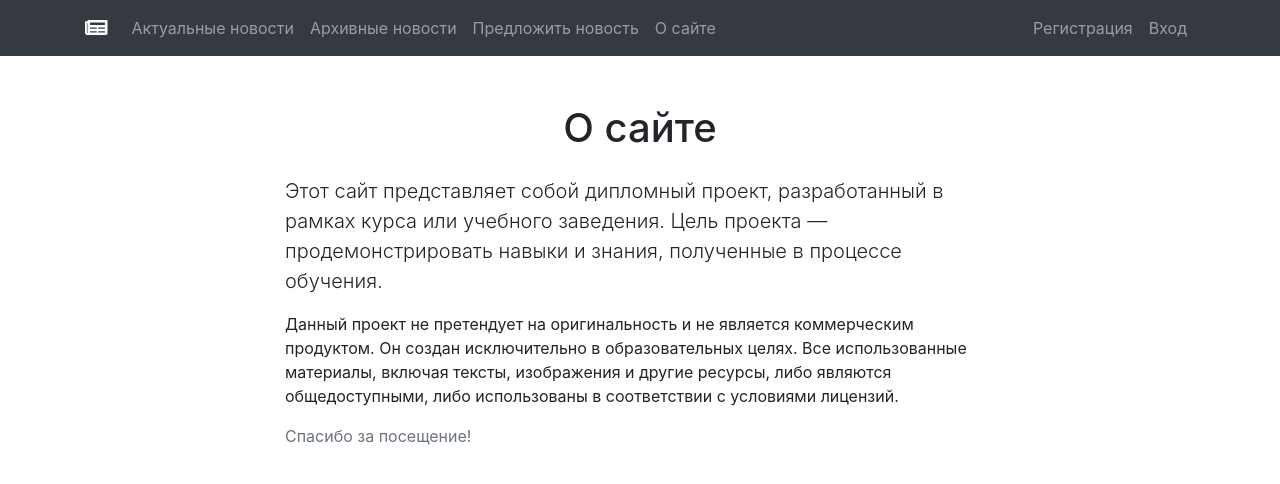
After one commit to TarlavinaMaria/NewsBlogOfficialApp, a Django app: page /site-information/ in a window 1280 px wide. The commit adds this page. Shown: the top 484 px of the page. Run offline with Django 4.2, Linux system fonts and the light colour scheme; some libraries are stand-ins or nearby versions.

Commit message:
Добавила о сайте

```diff
--- a/news/templates/news/base.html
+++ b/news/templates/news/base.html
@@ -29,6 +29,9 @@
                     </li>
                     <li class="nav-item">
                         <a class="nav-link" href="{% url 'propose_news' %}">Предложить новость</a>
+                    </li>
+                    <li class="nav-item">
+                        <a class="nav-link" href="{% url 'site_information' %}">О сайте</a>
                     </li>
                 </ul>
                 <ul class="navbar-nav ml-auto">
--- /dev/null
+++ b/news/templates/news/site_information.html
@@ -0,0 +1,24 @@
+{% extends 'news/base.html' %}
+
+{% block content %}
+<div class="container mt-5">
+    <div class="row">
+        <div class="col-md-8 offset-md-2">
+            <h1 class="text-center mb-4">О сайте</h1>
+            <p class="lead">
+                Этот сайт представляет собой дипломный проект, разработанный в рамках курса или учебного заведения.
+                Цель проекта — продемонстрировать навыки и знания, полученные в процессе обучения.
+            </p>
+            <p>
+                Данный проект не претендует на оригинальность и не является коммерческим продуктом.
+                Он создан исключительно в образовательных целях.
+                Все использованные материалы, включая тексты, изображения и другие ресурсы, либо являются общедоступными,
+                либо использованы в соответствии с условиями лицензий.
+            </p>
+            <p class="text-muted">
+                Спасибо за посещение!
+            </p>
+        </div>
+    </div>
+</div>
+{% endblock %}
--- a/news/urls.py
+++ b/news/urls.py
@@ -1,5 +1,5 @@
 from django.urls import path
-from .views import NewsListView, NewsDetailView, NewsByTagView, ArchivedNewsView, ActiveNewsSearchView, ArchivedNewsSearchView, ProposeNewsView
+from .views import NewsListView, NewsDetailView, NewsByTagView, ArchivedNewsView, ActiveNewsSearchView, ArchivedNewsSearchView, ProposeNewsView, SiteInformationView
 from django.conf import settings
 from django.conf.urls.static import static
 
@@ -14,6 +14,7 @@ urlpatterns = [
     path('search/', ActiveNewsSearchView.as_view(), name='search'),
     path('search/archived/', ArchivedNewsSearchView.as_view(), name='search_archived'),
     path('propose/', ProposeNewsView.as_view(), name='propose_news'),
+    path('site-information/', SiteInformationView.as_view(), name='site_information'),
 ]
 
 if settings.DEBUG:
--- a/news/views.py
+++ b/news/views.py
@@ -1,5 +1,5 @@
 from django.db.models import Q
-from django.views.generic import ListView, DetailView, CreateView
+from django.views.generic import ListView, DetailView, CreateView, TemplateView
 from django.urls import reverse_lazy
 from django.shortcuts import get_object_or_404
 from .models import News, Tag
@@ -235,3 +235,6 @@ class ProposeNewsView(CreateView):
         news.save()
         form.save_m2m()  # Сохраняем связанные теги
         return super().form_valid(form)
+
+class SiteInformationView(TemplateView):
+    template_name = 'news/site_information.html'
```
